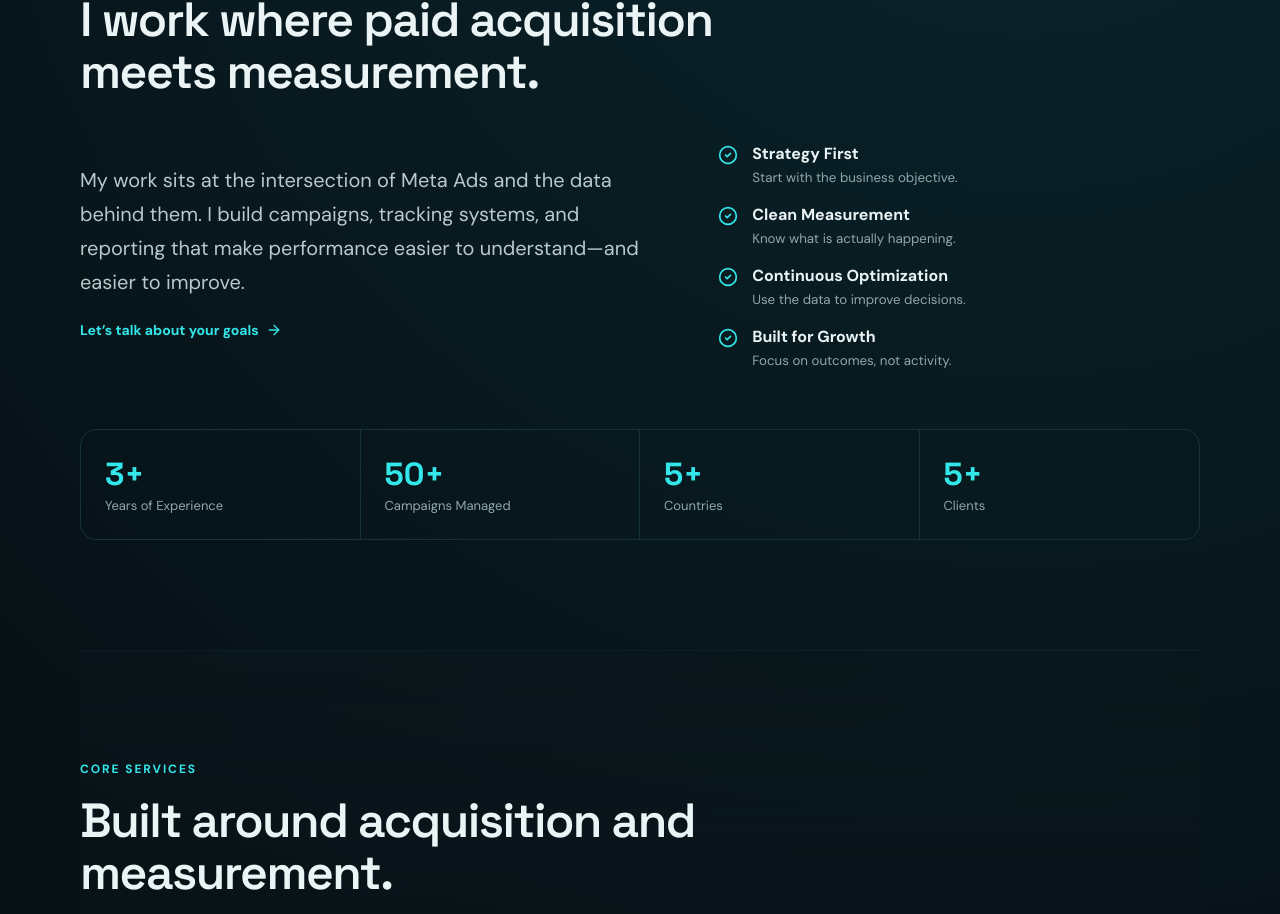
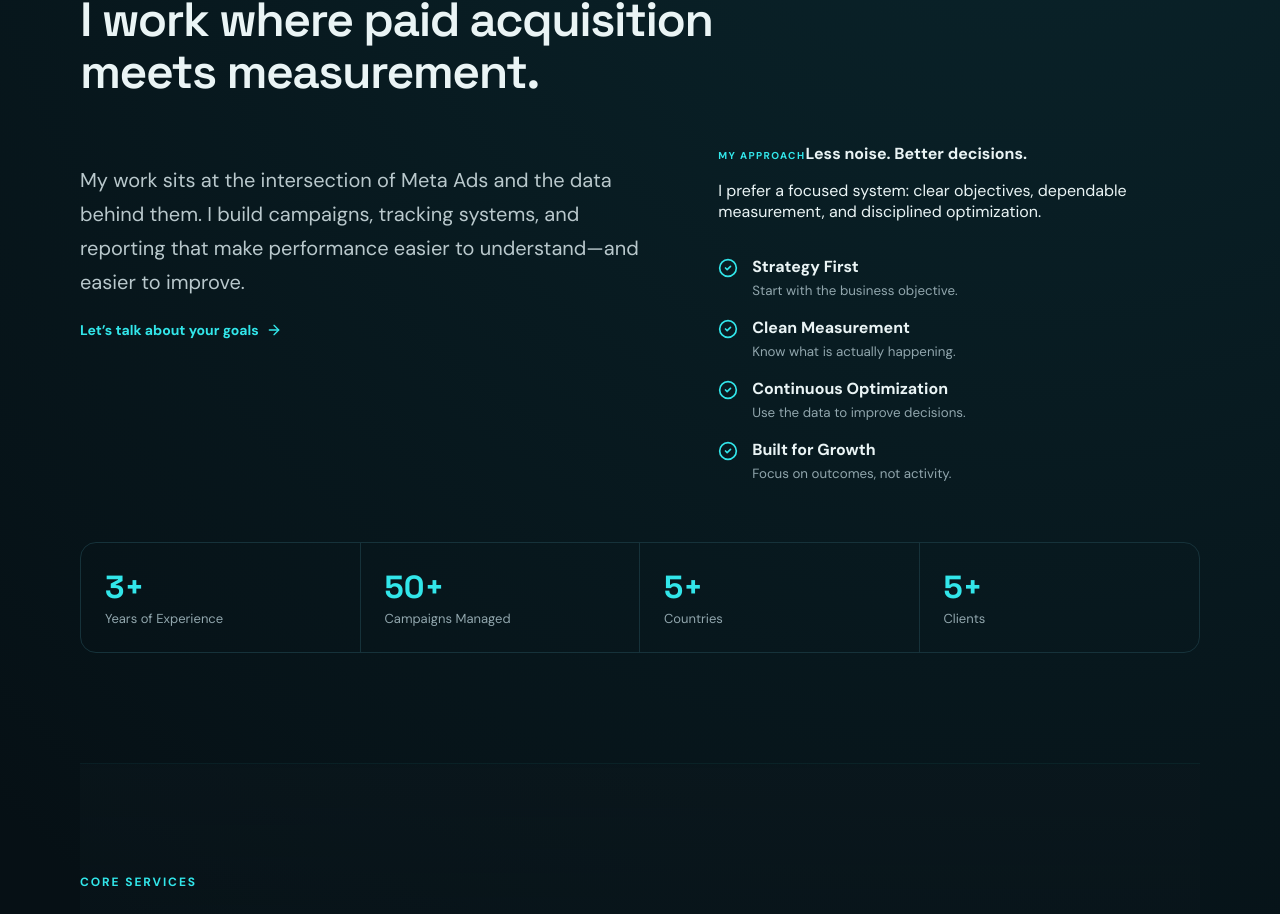
Before and after one commit to tomahmed420/my-protfolio-website-, a Next.js app: page / in a window 1280 px wide. Shown: the part 1109-2023 px from the top of the page. Built offline with nearby package versions, Linux system fonts and the light colour scheme; no server answers.

Commit message:
refine: add focused approach statement to about section

```diff
--- a/app/page.tsx
+++ b/app/page.tsx
@@ -77,7 +77,7 @@ export default function Home() {
         <div className="section-heading"><p className="eyebrow">ABOUT</p><h2>{content.about.title}</h2></div>
         <div className="about-grid">
           <div className="about-copy"><p>{content.about.body}</p><a className="text-link" href="#contact">Let’s talk about your goals <ArrowRight size={16}/></a></div>
-          <div className="principles">
+          <div className="principles"><div className="authority-note"><span className="story-label">MY APPROACH</span><strong>Less noise. Better decisions.</strong><p>I prefer a focused system: clear objectives, dependable measurement, and disciplined optimization.</p></div>
             {content.about.principles.map(([title, body]) => <div className="principle" key={title}><CheckCircle2 size={20}/><div><strong>{title}</strong><small>{body}</small></div></div>)}
           </div>
           <div className="proof-grid">
```
